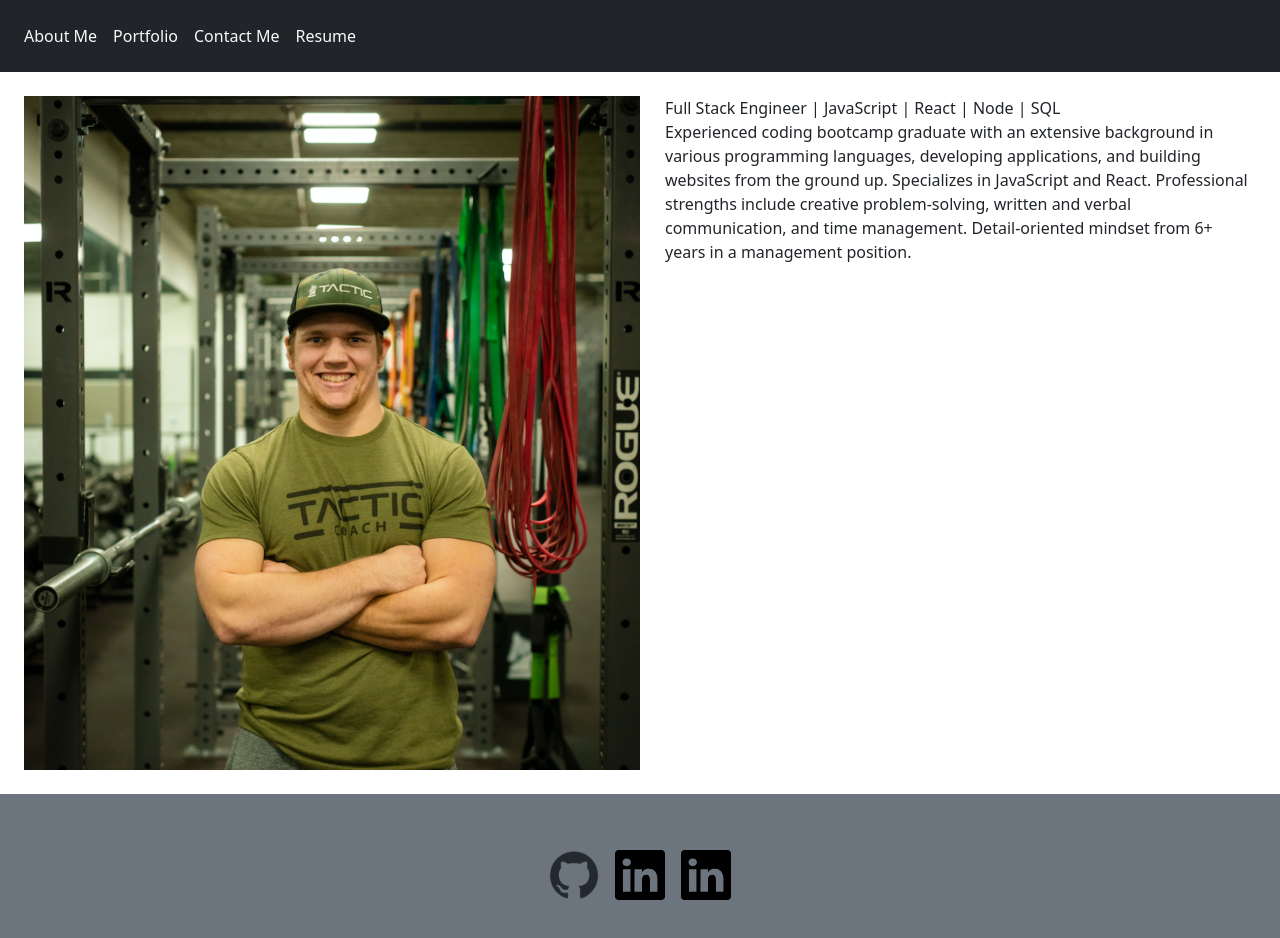
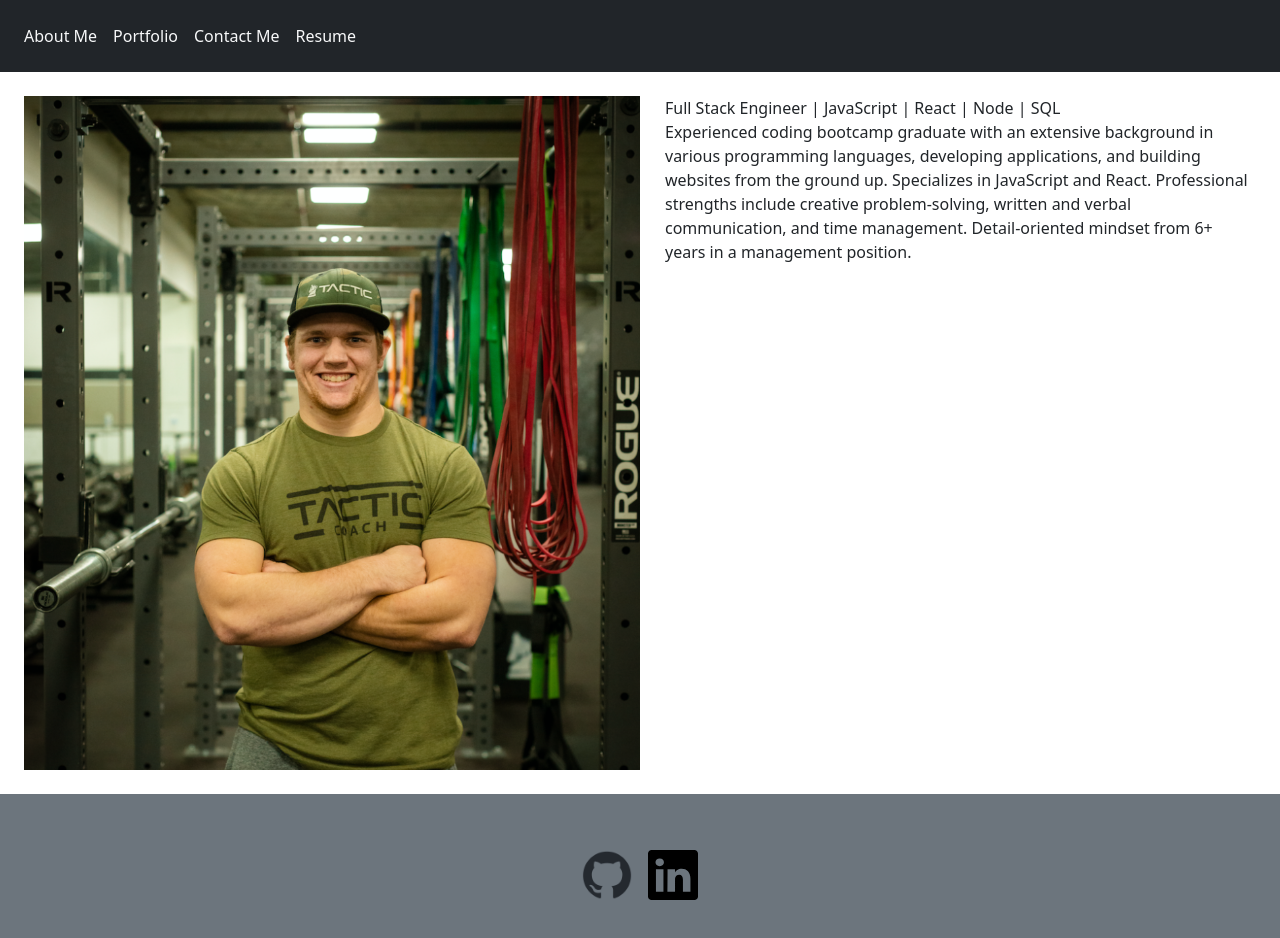
Before and after one commit to MrDietCola/React-Portfolio, a React (Vite) app: page / in a window 1280 px wide. Shown: the top 938 px of the page. Built offline with nearby package versions, Linux system fonts and the light colour scheme.

Commit message:
updated resume

```diff
--- a/src/components/UI/Footer.jsx
+++ b/src/components/UI/Footer.jsx
@@ -7,7 +7,6 @@ export default function Footer() {
     <footer className="bg-secondary p-5 d-flex justify-content-center footer-section">
       <a className="p-2" href="https://github.com/Seidler93" target="_blank"><img className="footer-img" src={github} alt="" /></a>
       <a className="p-2" href="https://www.linkedin.com/in/a-j-seidler-a50556b2/" target="_blank"><img className="footer-img" src={linkedin} alt="" /></a>
-      <a className="p-2" href=""><img className="footer-img" src={linkedin} alt="" /></a>
     </footer>
   );
 }
--- a/src/pages/ResumePage.jsx
+++ b/src/pages/ResumePage.jsx
@@ -1,5 +1,5 @@
 // Importing the resume PDF file from the assets folder
-import resume from '../assets/AlexSeidlerResume.pdf';
+import resume from '../assets/AlexSeidlerResumePDF.pdf';
 
 // React component for the Resume Page
 export default function ResumePage() {
```
Also changed, not shown: 2 other files (tests, documents, lock files or other folders).
